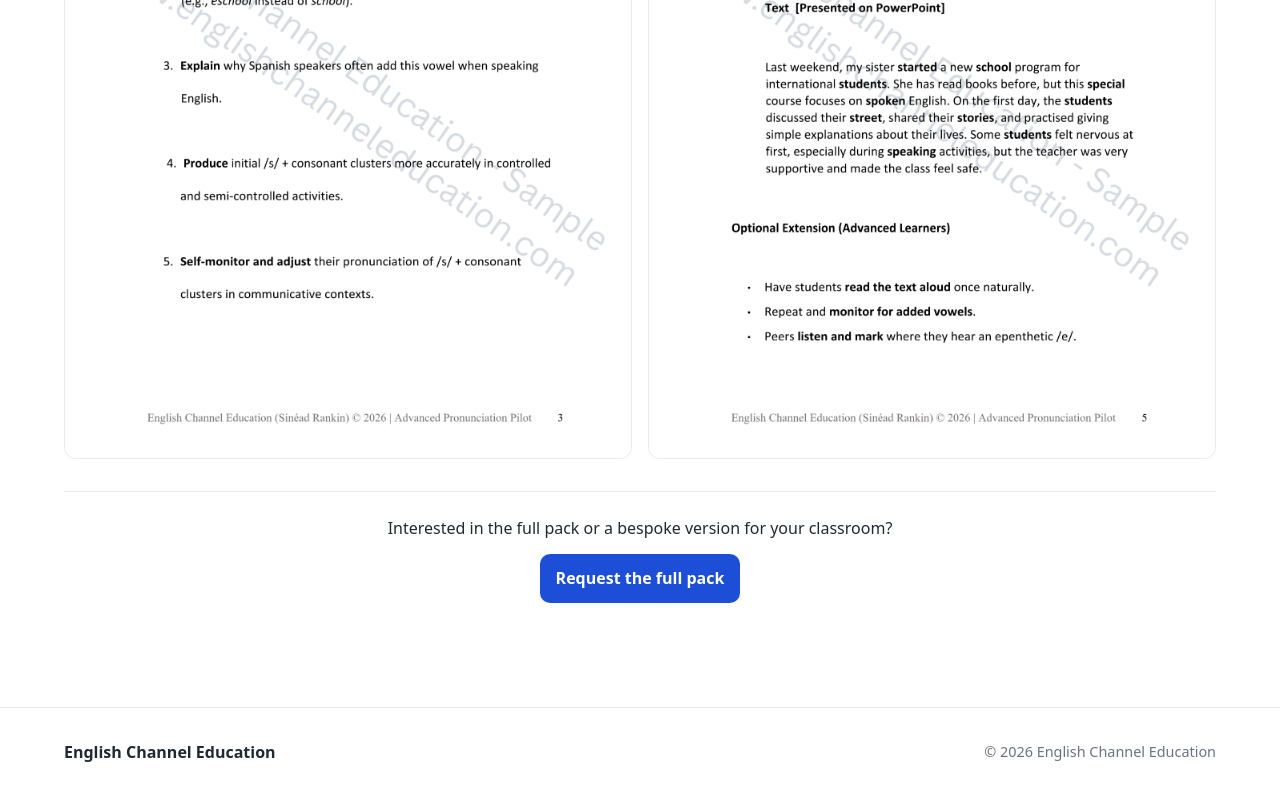
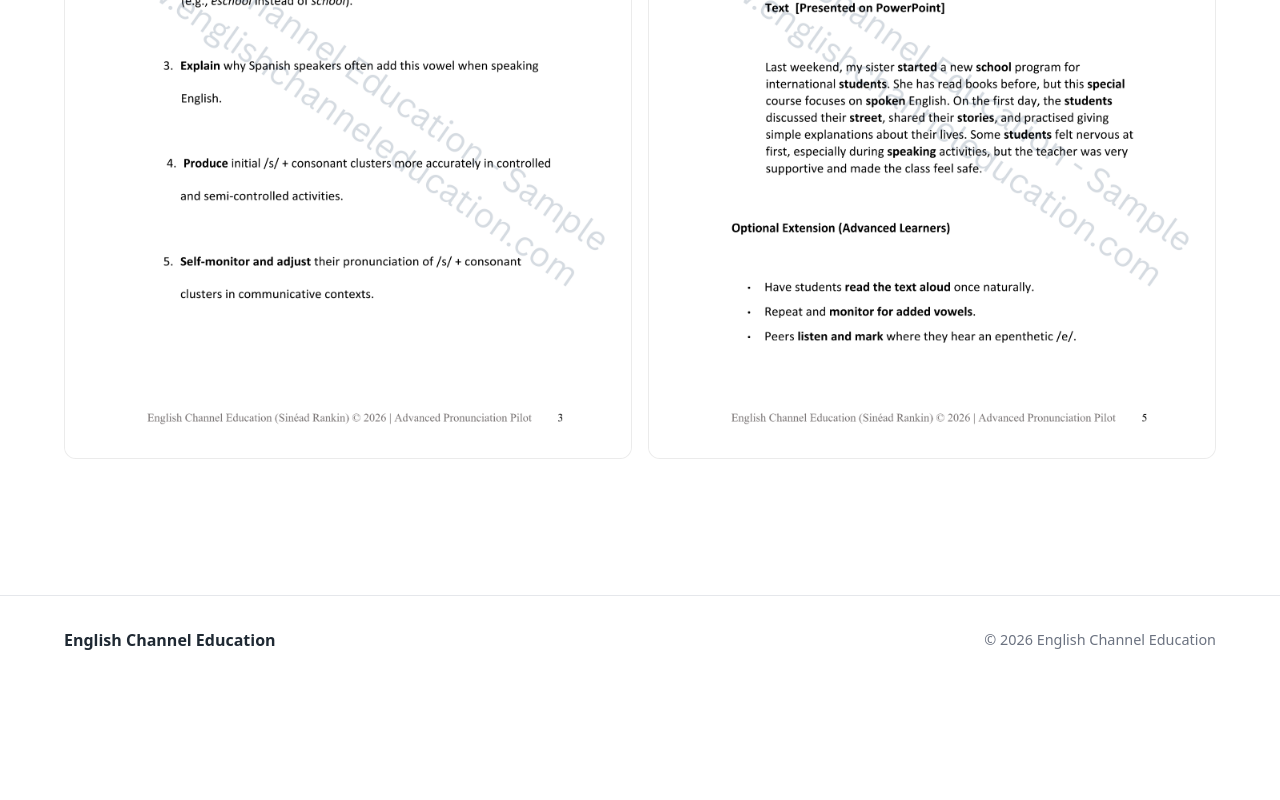
Before and after one commit to LaurenceWiles/Channel-English, a React (Vite) app: page /samples in a window 1280 px wide. Shown: the part 1449-2249 px from the top of the page. After the commit the page ends 2139 px from the top, so only its background shows below. Built offline with nearby package versions, Linux system fonts and the light colour scheme.

Commit message:
Chore: Remove cta from samples page

```diff
--- a/src/pages/Samples.jsx
+++ b/src/pages/Samples.jsx
@@ -80,15 +80,6 @@
         ))}
       </section>
 
-      <div className="samples__cta">
-        <p className="samples__cta-text">
-          Interested in the full pack or a bespoke version for your classroom?
-        </p>
-        <Link to="/contact" className="samples__cta-button">
-          Request the full pack
-        </Link>
-      </div>
-
       {activeIndex !== null && (
         <div
           className="samples__modal"
--- a/src/styles/Samples.css
+++ b/src/styles/Samples.css
@@ -55,37 +55,6 @@
   display: block;
   user-select: none;
   -webkit-user-drag: none;
-}
-
-.samples__cta {
-  border-top: 1px solid rgba(0, 0, 0, 0.08);
-  padding-top: 1.5rem;
-  display: flex;
-  flex-direction: column;
-  align-items: center;
-  text-align: center;
-  gap: 0.75rem;
-}
-
-.samples__cta-text {
-  margin: 0;
-}
-
-.samples__cta-button {
-  display: inline-flex;
-  align-items: center;
-  justify-content: center;
-  width: fit-content;
-  padding: 0.75rem 1rem;
-  border-radius: 10px;
-  background: #1d4ed8;
-  color: #ffffff;
-  font-weight: 600;
-  text-decoration: none;
-}
-
-.samples__cta-button:hover {
-  background: #2563eb;
 }
 
 .samples__modal {
```
